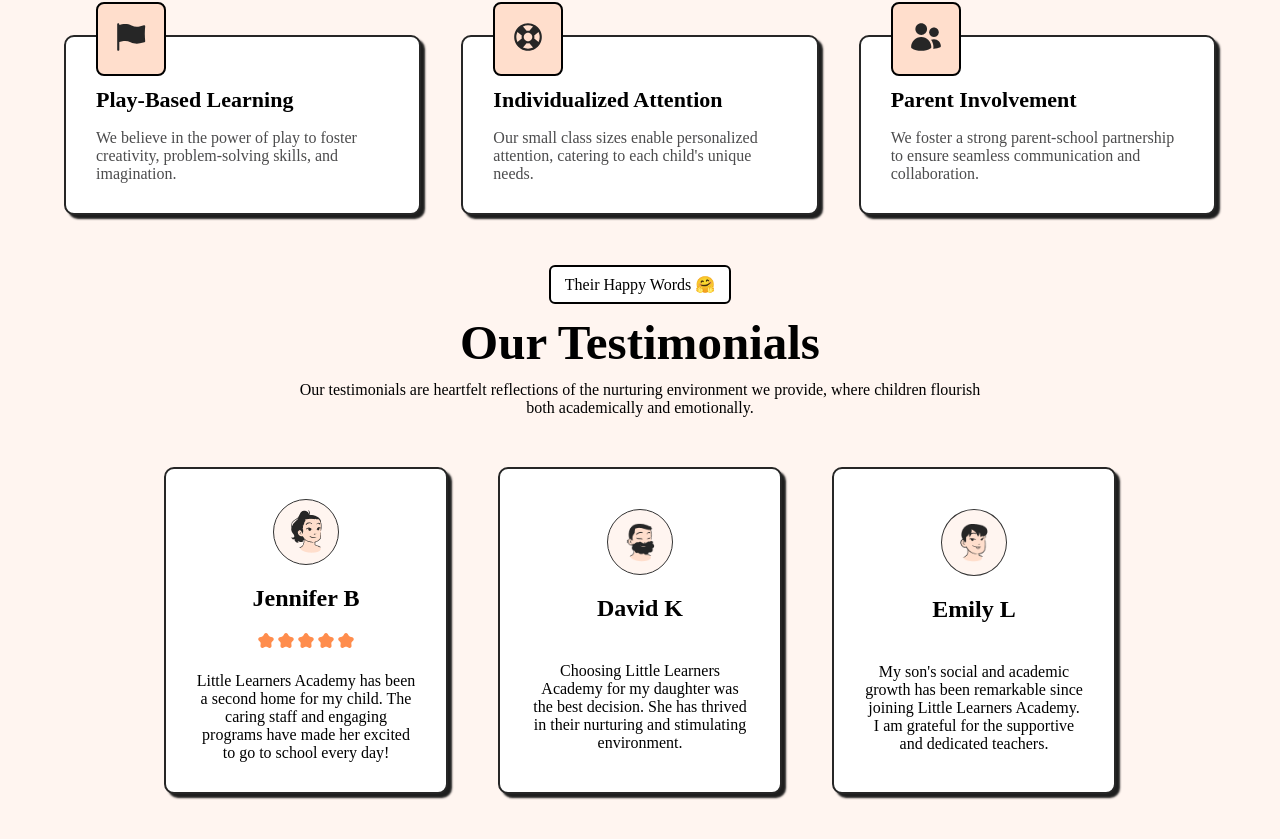
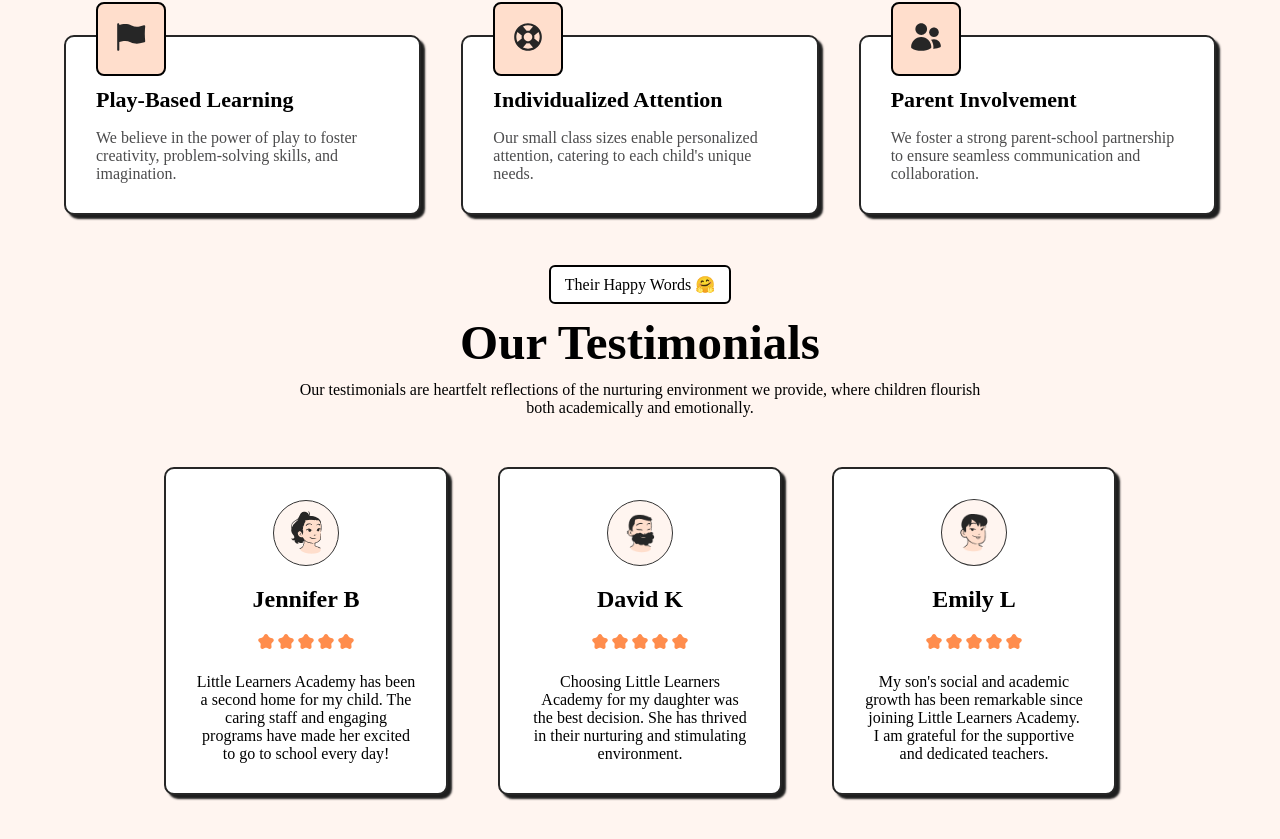
Before and after one commit to parastookTehrani/schoolEducation-react, a React (Vite) app: page / in a window 1280 px wide. Shown: the part 1236-2075 px from the top of the page. Built offline with nearby package versions, Linux system fonts and the light colour scheme.

Commit message:
edit: 2nd section

```diff
--- a/src/components/testimonial.jsx
+++ b/src/components/testimonial.jsx
@@ -100,21 +100,76 @@
         <div className={style.testimonialsCard}>
           <img src={David} alt="" className={style.cardImage} />
           <h2>David K</h2>
-          <ul>
+          <ul className={style.list}>
             <li>
-              <i class="fa fa-star star-icon"></i>
+              <svg
+                width="16"
+                height="16"
+                viewBox="0 0 16 16"
+                fill="none"
+                xmlns="http://www.w3.org/2000/svg"
+              >
+                <path
+                  d="M6.27465 1.9429C7.04734 0.624933 8.95266 0.624932 9.72535 1.9429L10.8023 3.7798C11.0843 4.26076 11.5542 4.6022 12.0988 4.72175L14.1785 5.17833C15.6708 5.50593 16.2596 7.31799 15.2449 8.46014L13.8307 10.052C13.4604 10.4688 13.2809 11.0212 13.3354 11.5761L13.5439 13.6952C13.6935 15.2156 12.152 16.3355 10.7522 15.7234L8.80127 14.8704C8.29044 14.647 7.70956 14.647 7.19873 14.8704L5.24777 15.7234C3.84797 16.3355 2.30654 15.2156 2.45611 13.6952L2.66456 11.5761C2.71914 11.0212 2.53963 10.4688 2.16934 10.052L0.755137 8.46014C-0.259549 7.31799 0.329225 5.50593 1.82146 5.17833L3.90124 4.72175C4.4458 4.6022 4.91575 4.26076 5.19773 3.7798L6.27465 1.9429Z"
+                  fill="#FF8D4D"
+                />
+              </svg>
             </li>
             <li>
-              <i class="fa fa-star star-icon"></i>
+              <svg
+                width="16"
+                height="16"
+                viewBox="0 0 16 16"
+                fill="none"
+                xmlns="http://www.w3.org/2000/svg"
+              >
+                <path
+                  d="M6.27465 1.9429C7.04734 0.624933 8.95266 0.624932 9.72535 1.9429L10.8023 3.7798C11.0843 4.26076 11.5542 4.6022 12.0988 4.72175L14.1785 5.17833C15.6708 5.50593 16.2596 7.31799 15.2449 8.46014L13.8307 10.052C13.4604 10.4688 13.2809 11.0212 13.3354 11.5761L13.5439 13.6952C13.6935 15.2156 12.152 16.3355 10.7522 15.7234L8.80127 14.8704C8.29044 14.647 7.70956 14.647 7.19873 14.8704L5.24777 15.7234C3.84797 16.3355 2.30654 15.2156 2.45611 13.6952L2.66456 11.5761C2.71914 11.0212 2.53963 10.4688 2.16934 10.052L0.755137 8.46014C-0.259549 7.31799 0.329225 5.50593 1.82146 5.17833L3.90124 4.72175C4.4458 4.6022 4.91575 4.26076 5.19773 3.7798L6.27465 1.9429Z"
+                  fill="#FF8D4D"
+                />
+              </svg>
             </li>
             <li>
-              <i class="fa fa-star star-icon"></i>
+              <svg
+                width="16"
+                height="16"
+                viewBox="0 0 16 16"
+                fill="none"
+                xmlns="http://www.w3.org/2000/svg"
+              >
+                <path
+                  d="M6.27465 1.9429C7.04734 0.624933 8.95266 0.624932 9.72535 1.9429L10.8023 3.7798C11.0843 4.26076 11.5542 4.6022 12.0988 4.72175L14.1785 5.17833C15.6708 5.50593 16.2596 7.31799 15.2449 8.46014L13.8307 10.052C13.4604 10.4688 13.2809 11.0212 13.3354 11.5761L13.5439 13.6952C13.6935 15.2156 12.152 16.3355 10.7522 15.7234L8.80127 14.8704C8.29044 14.647 7.70956 14.647 7.19873 14.8704L5.24777 15.7234C3.84797 16.3355 2.30654 15.2156 2.45611 13.6952L2.66456 11.5761C2.71914 11.0212 2.53963 10.4688 2.16934 10.052L0.755137 8.46014C-0.259549 7.31799 0.329225 5.50593 1.82146 5.17833L3.90124 4.72175C4.4458 4.6022 4.91575 4.26076 5.19773 3.7798L6.27465 1.9429Z"
+                  fill="#FF8D4D"
+                />
+              </svg>
             </li>
             <li>
-              <i class="fa fa-star star-icon"></i>
+              <svg
+                width="16"
+                height="16"
+                viewBox="0 0 16 16"
+                fill="none"
+                xmlns="http://www.w3.org/2000/svg"
+              >
+                <path
+                  d="M6.27465 1.9429C7.04734 0.624933 8.95266 0.624932 9.72535 1.9429L10.8023 3.7798C11.0843 4.26076 11.5542 4.6022 12.0988 4.72175L14.1785 5.17833C15.6708 5.50593 16.2596 7.31799 15.2449 8.46014L13.8307 10.052C13.4604 10.4688 13.2809 11.0212 13.3354 11.5761L13.5439 13.6952C13.6935 15.2156 12.152 16.3355 10.7522 15.7234L8.80127 14.8704C8.29044 14.647 7.70956 14.647 7.19873 14.8704L5.24777 15.7234C3.84797 16.3355 2.30654 15.2156 2.45611 13.6952L2.66456 11.5761C2.71914 11.0212 2.53963 10.4688 2.16934 10.052L0.755137 8.46014C-0.259549 7.31799 0.329225 5.50593 1.82146 5.17833L3.90124 4.72175C4.4458 4.6022 4.91575 4.26076 5.19773 3.7798L6.27465 1.9429Z"
+                  fill="#FF8D4D"
+                />
+              </svg>
             </li>
             <li>
-              <i class="fa fa-star star-icon"></i>
+              <svg
+                width="16"
+                height="16"
+                viewBox="0 0 16 16"
+                fill="none"
+                xmlns="http://www.w3.org/2000/svg"
+              >
+                <path
+                  d="M6.27465 1.9429C7.04734 0.624933 8.95266 0.624932 9.72535 1.9429L10.8023 3.7798C11.0843 4.26076 11.5542 4.6022 12.0988 4.72175L14.1785 5.17833C15.6708 5.50593 16.2596 7.31799 15.2449 8.46014L13.8307 10.052C13.4604 10.4688 13.2809 11.0212 13.3354 11.5761L13.5439 13.6952C13.6935 15.2156 12.152 16.3355 10.7522 15.7234L8.80127 14.8704C8.29044 14.647 7.70956 14.647 7.19873 14.8704L5.24777 15.7234C3.84797 16.3355 2.30654 15.2156 2.45611 13.6952L2.66456 11.5761C2.71914 11.0212 2.53963 10.4688 2.16934 10.052L0.755137 8.46014C-0.259549 7.31799 0.329225 5.50593 1.82146 5.17833L3.90124 4.72175C4.4458 4.6022 4.91575 4.26076 5.19773 3.7798L6.27465 1.9429Z"
+                  fill="#FF8D4D"
+                />
+              </svg>
             </li>
           </ul>
           <p>
@@ -126,21 +181,76 @@
         <div className={style.testimonialsCard}>
           <img src={Emily} alt="" className={style.cardImage} />
           <h2>Emily L</h2>
-          <ul>
+          <ul className={style.list}>
             <li>
-              <i class="fa fa-star star-icon"></i>
+              <svg
+                width="16"
+                height="16"
+                viewBox="0 0 16 16"
+                fill="none"
+                xmlns="http://www.w3.org/2000/svg"
+              >
+                <path
+                  d="M6.27465 1.9429C7.04734 0.624933 8.95266 0.624932 9.72535 1.9429L10.8023 3.7798C11.0843 4.26076 11.5542 4.6022 12.0988 4.72175L14.1785 5.17833C15.6708 5.50593 16.2596 7.31799 15.2449 8.46014L13.8307 10.052C13.4604 10.4688 13.2809 11.0212 13.3354 11.5761L13.5439 13.6952C13.6935 15.2156 12.152 16.3355 10.7522 15.7234L8.80127 14.8704C8.29044 14.647 7.70956 14.647 7.19873 14.8704L5.24777 15.7234C3.84797 16.3355 2.30654 15.2156 2.45611 13.6952L2.66456 11.5761C2.71914 11.0212 2.53963 10.4688 2.16934 10.052L0.755137 8.46014C-0.259549 7.31799 0.329225 5.50593 1.82146 5.17833L3.90124 4.72175C4.4458 4.6022 4.91575 4.26076 5.19773 3.7798L6.27465 1.9429Z"
+                  fill="#FF8D4D"
+                />
+              </svg>
             </li>
             <li>
-              <i class="fa fa-star star-icon"></i>
+              <svg
+                width="16"
+                height="16"
+                viewBox="0 0 16 16"
+                fill="none"
+                xmlns="http://www.w3.org/2000/svg"
+              >
+                <path
+                  d="M6.27465 1.9429C7.04734 0.624933 8.95266 0.624932 9.72535 1.9429L10.8023 3.7798C11.0843 4.26076 11.5542 4.6022 12.0988 4.72175L14.1785 5.17833C15.6708 5.50593 16.2596 7.31799 15.2449 8.46014L13.8307 10.052C13.4604 10.4688 13.2809 11.0212 13.3354 11.5761L13.5439 13.6952C13.6935 15.2156 12.152 16.3355 10.7522 15.7234L8.80127 14.8704C8.29044 14.647 7.70956 14.647 7.19873 14.8704L5.24777 15.7234C3.84797 16.3355 2.30654 15.2156 2.45611 13.6952L2.66456 11.5761C2.71914 11.0212 2.53963 10.4688 2.16934 10.052L0.755137 8.46014C-0.259549 7.31799 0.329225 5.50593 1.82146 5.17833L3.90124 4.72175C4.4458 4.6022 4.91575 4.26076 5.19773 3.7798L6.27465 1.9429Z"
+                  fill="#FF8D4D"
+                />
+              </svg>
             </li>
             <li>
-              <i class="fa fa-star star-icon"></i>
+              <svg
+                width="16"
+                height="16"
+                viewBox="0 0 16 16"
+                fill="none"
+                xmlns="http://www.w3.org/2000/svg"
+              >
+                <path
+                  d="M6.27465 1.9429C7.04734 0.624933 8.95266 0.624932 9.72535 1.9429L10.8023 3.7798C11.0843 4.26076 11.5542 4.6022 12.0988 4.72175L14.1785 5.17833C15.6708 5.50593 16.2596 7.31799 15.2449 8.46014L13.8307 10.052C13.4604 10.4688 13.2809 11.0212 13.3354 11.5761L13.5439 13.6952C13.6935 15.2156 12.152 16.3355 10.7522 15.7234L8.80127 14.8704C8.29044 14.647 7.70956 14.647 7.19873 14.8704L5.24777 15.7234C3.84797 16.3355 2.30654 15.2156 2.45611 13.6952L2.66456 11.5761C2.71914 11.0212 2.53963 10.4688 2.16934 10.052L0.755137 8.46014C-0.259549 7.31799 0.329225 5.50593 1.82146 5.17833L3.90124 4.72175C4.4458 4.6022 4.91575 4.26076 5.19773 3.7798L6.27465 1.9429Z"
+                  fill="#FF8D4D"
+                />
+              </svg>
             </li>
             <li>
-              <i class="fa fa-star star-icon"></i>
+              <svg
+                width="16"
+                height="16"
+                viewBox="0 0 16 16"
+                fill="none"
+                xmlns="http://www.w3.org/2000/svg"
+              >
+                <path
+                  d="M6.27465 1.9429C7.04734 0.624933 8.95266 0.624932 9.72535 1.9429L10.8023 3.7798C11.0843 4.26076 11.5542 4.6022 12.0988 4.72175L14.1785 5.17833C15.6708 5.50593 16.2596 7.31799 15.2449 8.46014L13.8307 10.052C13.4604 10.4688 13.2809 11.0212 13.3354 11.5761L13.5439 13.6952C13.6935 15.2156 12.152 16.3355 10.7522 15.7234L8.80127 14.8704C8.29044 14.647 7.70956 14.647 7.19873 14.8704L5.24777 15.7234C3.84797 16.3355 2.30654 15.2156 2.45611 13.6952L2.66456 11.5761C2.71914 11.0212 2.53963 10.4688 2.16934 10.052L0.755137 8.46014C-0.259549 7.31799 0.329225 5.50593 1.82146 5.17833L3.90124 4.72175C4.4458 4.6022 4.91575 4.26076 5.19773 3.7798L6.27465 1.9429Z"
+                  fill="#FF8D4D"
+                />
+              </svg>
             </li>
             <li>
-              <i class="fa fa-star star-icon"></i>
+              <svg
+                width="16"
+                height="16"
+                viewBox="0 0 16 16"
+                fill="none"
+                xmlns="http://www.w3.org/2000/svg"
+              >
+                <path
+                  d="M6.27465 1.9429C7.04734 0.624933 8.95266 0.624932 9.72535 1.9429L10.8023 3.7798C11.0843 4.26076 11.5542 4.6022 12.0988 4.72175L14.1785 5.17833C15.6708 5.50593 16.2596 7.31799 15.2449 8.46014L13.8307 10.052C13.4604 10.4688 13.2809 11.0212 13.3354 11.5761L13.5439 13.6952C13.6935 15.2156 12.152 16.3355 10.7522 15.7234L8.80127 14.8704C8.29044 14.647 7.70956 14.647 7.19873 14.8704L5.24777 15.7234C3.84797 16.3355 2.30654 15.2156 2.45611 13.6952L2.66456 11.5761C2.71914 11.0212 2.53963 10.4688 2.16934 10.052L0.755137 8.46014C-0.259549 7.31799 0.329225 5.50593 1.82146 5.17833L3.90124 4.72175C4.4458 4.6022 4.91575 4.26076 5.19773 3.7798L6.27465 1.9429Z"
+                  fill="#FF8D4D"
+                />
+              </svg>
             </li>
           </ul>
           <p>
```
